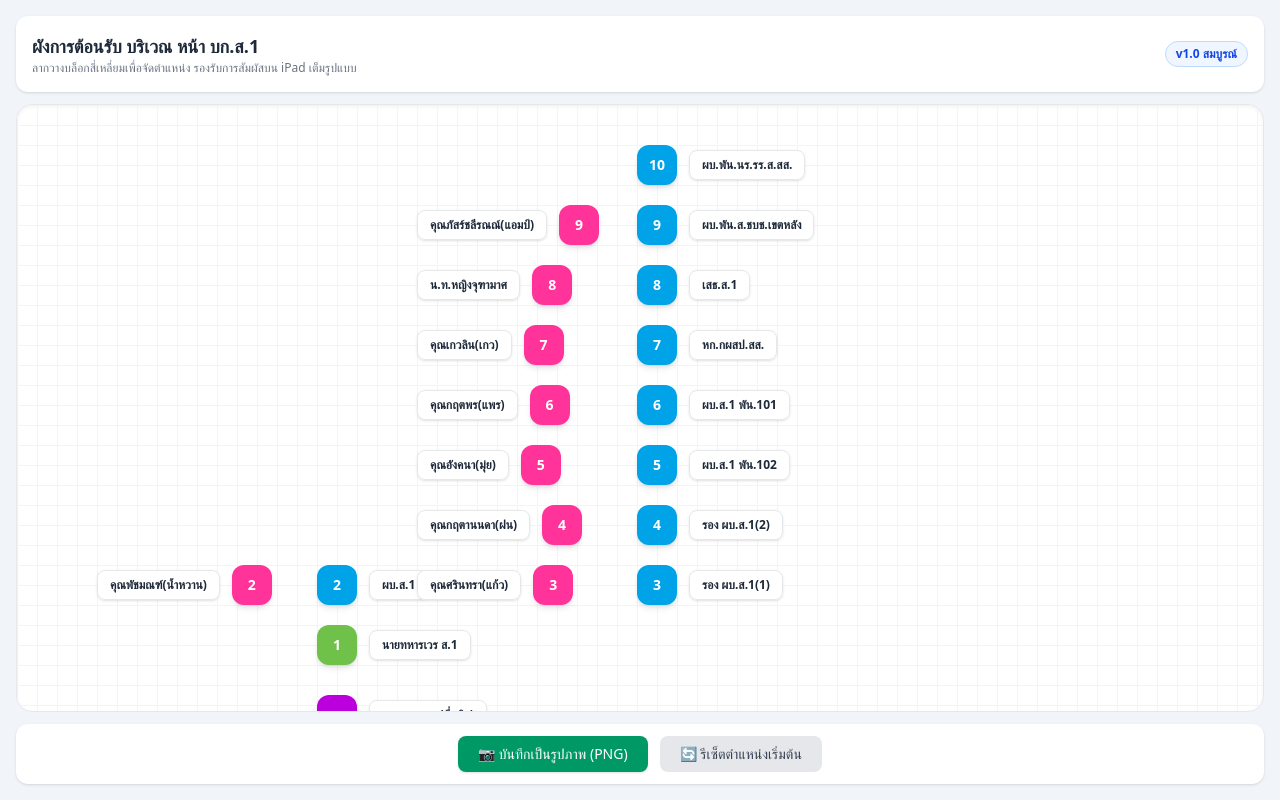
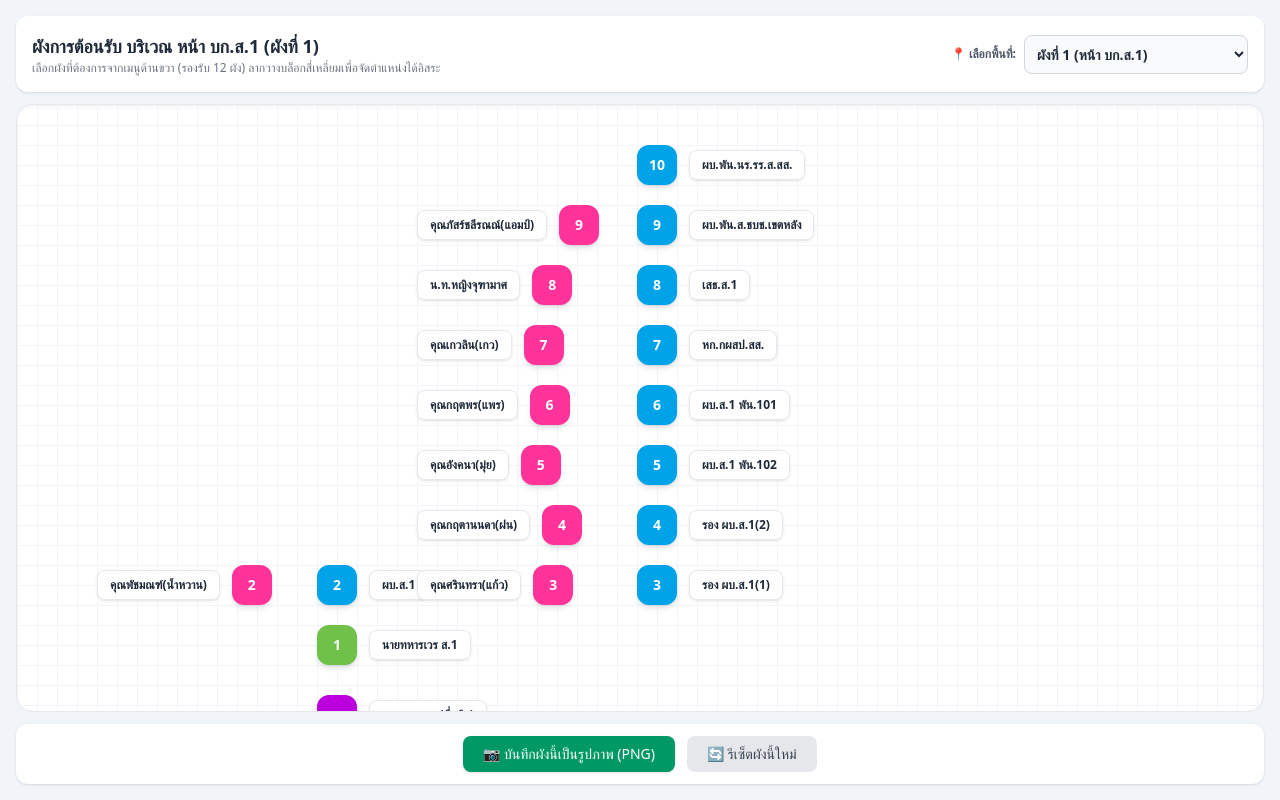
Before and after one commit to theerakankh-collab/Burachatr, a plain HTML site: page index.html in a window 1280 px wide. Drawn offline with nearby package versions, Linux system fonts and the light colour scheme.

Commit message:
Enhance layout title and add layout selection
Updated the title and added layout selection functionality with 12 options. Enhanced layout rendering and export features.

```diff
--- a/index.html
+++ b/index.html
@@ -3,7 +3,7 @@
 <head>
     <meta charset="UTF-8">
     <meta name="viewport" content="width=device-width, initial-scale=1.0, maximum-scale=1.0, user-scalable=no">
-    <title>โปรแกรมจัดผังต้อนรับ บก.ส.1</title>
+    <title>โปรแกรมจัดผังต้อนรับ บก.ส.1 (12 ผังพื้นที่)</title>
     <script src="https://cdn.jsdelivr.net/npm/@tailwindcss/browser@4"></script>
     <script src="https://cdnjs.cloudflare.com/ajax/libs/html2canvas/1.4.1/html2canvas.min.js"></script>
     <style>
@@ -13,12 +13,29 @@
 </head>
 <body class="bg-slate-100 w-screen h-screen flex flex-col p-4 font-sans select-none">
 
-    <div class="bg-white p-4 rounded-xl shadow-sm mb-3 flex justify-between items-center shrink-0">
+    <div class="bg-white p-4 rounded-xl shadow-sm mb-3 flex flex-col sm:flex-row justify-between items-start sm:items-center gap-3 shrink-0">
         <div>
-            <h1 class="text-lg font-bold text-gray-800">ผังการต้อนรับ บริเวณ หน้า บก.ส.1</h1>
-            <p class="text-xs text-gray-500">ลากวางบล็อกสี่เหลี่ยมเพื่อจัดตำแหน่ง รองรับการสัมผัสบน iPad เต็มรูปแบบ</p>
+            <h1 id="layout-title" class="text-lg font-bold text-gray-800">ผังการต้อนรับ บริเวณ หน้า บก.ส.1 (ผังที่ 1)</h1>
+            <p class="text-xs text-gray-500">เลือกผังที่ต้องการจากเมนูด้านขวา (รองรับ 12 ผัง) ลากวางบล็อกสี่เหลี่ยมเพื่อจัดตำแหน่งได้อิสระ</p>
         </div>
-        <span class="bg-blue-50 text-blue-700 text-xs font-semibold px-2.5 py-1 rounded-full border border-blue-200">v1.0 สมบูรณ์</span>
+
+        <div class="flex items-center gap-2 w-full sm:w-auto">
+            <label for="layout-select" class="text-xs font-bold text-gray-600 whitespace-nowrap">📍 เลือกพื้นที่:</label>
+            <select id="layout-select" onchange="switchLayout(this.value)" class="bg-slate-50 border border-gray-300 text-gray-800 text-sm rounded-lg focus:ring-blue-500 focus:border-blue-500 block w-full sm:w-56 p-2 font-semibold">
+                <option value="area1">ผังที่ 1 (หน้า บก.ส.1)</option>
+                <option value="area2">ผังที่ 2</option>
+                <option value="area3">ผังที่ 3</option>
+                <option value="area4">ผังที่ 4</option>
+                <option value="area5">ผังที่ 5</option>
+                <option value="area6">ผังที่ 6</option>
+                <option value="area7">ผังที่ 7</option>
+                <option value="area8">ผังที่ 8</option>
+                <option value="area9">ผังที่ 9</option>
+                <option value="area10">ผังที่ 10</option>
+                <option value="area11">ผังที่ 11</option>
+                <option value="area12">ผังที่ 12</option>
+            </select>
+        </div>
     </div>
 
     <div id="canvas" class="flex-1 bg-white border border-gray-200 rounded-2xl relative overflow-hidden shadow-inner">
@@ -27,17 +44,16 @@
 
     <div class="mt-3 p-3 bg-white rounded-xl shadow-sm flex gap-3 justify-center shrink-0 z-50">
         <button onclick="exportToPNG()" class="bg-emerald-600 hover:bg-emerald-700 text-white font-medium text-sm px-5 py-2 rounded-lg shadow-sm active:scale-95 transition-transform flex items-center gap-2">
-            📷 บันทึกเป็นรูปภาพ (PNG)
+            📷 บันทึกผังนี้เป็นรูปภาพ (PNG)
         </button>
-        <button onclick="resetLayout()" class="bg-gray-200 hover:bg-gray-300 text-gray-700 font-medium text-sm px-5 py-2 rounded-lg active:scale-95 transition-transform">
-            🔄 รีเซ็ตตำแหน่งเริ่มต้น
+        <button onclick="resetCurrentLayout()" class="bg-gray-200 hover:bg-gray-300 text-gray-700 font-medium text-sm px-5 py-2 rounded-lg active:scale-95 transition-transform">
+            🔄 รีเซ็ตผังนี้ใหม่
         </button>
     </div>
 
     <script>
-        // ข้อมูลตำแหน่งตัวเลขและรายชื่อทั้งหมดอ้างอิงตามภาพตัวอย่างสี่เหลี่ยมจัตุรัส
-        const defaultPersonnel = [
-            // ฝั่งผู้บังคับบัญชาและหน่วยขึ้นตรง (สีฟ้า)
+        // ข้อมูลกำลังพลชุดเริ่มต้น (ใช้เป็นค่า Default สำหรับผังเปล่า)
+        const defaultPersonnelList = [
             { id: '10', name: 'ผบ.พัน.นร.รร.ส.สส.', color: 'bg-[#00a2e8]', x: 620, y: 40 },
             { id: '9', name: 'ผบ.พัน.ส.ชบช.เขตหลัง', color: 'bg-[#00a2e8]', x: 620, y: 100 },
             { id: '8', name: 'เสธ.ส.1', color: 'bg-[#00a2e8]', x: 620, y: 160 },
@@ -47,8 +63,6 @@
             { id: '4', name: 'รอง ผบ.ส.1(2)', color: 'bg-[#00a2e8]', x: 620, y: 400 },
             { id: '3', name: 'รอง ผบ.ส.1(1)', color: 'bg-[#00a2e8]', x: 620, y: 460 },
             { id: '2', name: 'ผบ.ส.1', color: 'bg-[#00a2e8]', x: 300, y: 460 },
-
-            // ฝั่งเจ้าหน้าที่/ผู้ติดตาม (สีชมพู)
             { id: '9', name: 'คุณภัสร์ชลีรณณ์(แอมป์)', color: 'bg-[#ff3399]', isPink: true, x: 400, y: 100 },
             { id: '8', name: 'น.ท.หญิงจุฑามาศ', color: 'bg-[#ff3399]', isPink: true, x: 400, y: 160 },
             { id: '7', name: 'คุณเกวลิน(เกว)', color: 'bg-[#ff3399]', isPink: true, x: 400, y: 220 },
@@ -57,37 +71,51 @@
             { id: '4', name: 'คุณกฤตานนดา(ฝน)', color: 'bg-[#ff3399]', isPink: true, x: 400, y: 400 },
             { id: '3', name: 'คุณศรินทรา(แก้ว)', color: 'bg-[#ff3399]', isPink: true, x: 400, y: 460 },
             { id: '2', name: 'คุณพัชมณฑ์(น้ำหวาน)', color: 'bg-[#ff3399]', isPink: true, x: 80, y: 460 },
-
-            // นายทหารเวร (สีเขียว)
             { id: '1', name: 'นายทหารเวร ส.1', color: 'bg-[#70c14a]', x: 300, y: 520 },
-
-            // หน่วยสนับสนุนอื่นๆ (สีม่วง)
             { id: '', name: 'คุณจารุวรรณ(พี่หนิง)', color: 'bg-[#bc00dd]', isPurple: true, x: 300, y: 590 }
         ];
 
+        // 1. คลังข้อมูลรองรับครบ 12 ผัง (ผังที่ 1 ล็อกพิกัดตามรูปเดิม ส่วนผังที่ 2-12 ตั้งค่าเริ่มต้นไว้ให้ลากวางใหม่)
+        const layoutsData = {
+            area1: { title: "ผังการต้อนรับ บริเวณ หน้า บก.ส.1 (ผังที่ 1)", personnel: JSON.parse(JSON.stringify(defaultPersonnelList)) },
+            area2: { title: "พื้นที่จัดผังที่ 2", personnel: JSON.parse(JSON.stringify(defaultPersonnelList)) },
+            area3: { title: "พื้นที่จัดผังที่ 3", personnel: JSON.parse(JSON.stringify(defaultPersonnelList)) },
+            area4: { title: "พื้นที่จัดผังที่ 4", personnel: JSON.parse(JSON.stringify(defaultPersonnelList)) },
+            area5: { title: "พื้นที่จัดผังที่ 5", personnel: JSON.parse(JSON.stringify(defaultPersonnelList)) },
+            area6: { title: "พื้นที่จัดผังที่ 6", personnel: JSON.parse(JSON.stringify(defaultPersonnelList)) },
+            area7: { title: "พื้นที่จัดผังที่ 7", personnel: JSON.parse(JSON.stringify(defaultPersonnelList)) },
+            area8: { title: "พื้นที่จัดผังที่ 8", personnel: JSON.parse(JSON.stringify(defaultPersonnelList)) },
+            area9: { title: "พื้นที่จัดผังที่ 9", personnel: JSON.parse(JSON.stringify(defaultPersonnelList)) },
+            area10: { title: "พื้นที่จัดผังที่ 10", personnel: JSON.parse(JSON.stringify(defaultPersonnelList)) },
+            area11: { title: "พื้นที่จัดผังที่ 11", personnel: JSON.parse(JSON.stringify(defaultPersonnelList)) },
+            area12: { title: "พื้นที่จัดผังที่ 12", personnel: JSON.parse(JSON.stringify(defaultPersonnelList)) }
+        };
+
+        let currentLayoutKey = 'area1';
         const canvas = document.getElementById('canvas');
+        const layoutTitleElement = document.getElementById('layout-title');
 
-        function renderElements(data) {
+        // 2. ฟังก์ชันวาดและควบคุมวัตถุบนกระดาน
+        function renderLayout(layoutKey) {
             canvas.querySelectorAll('.draggable').forEach(el => el.remove());
 
-            data.forEach(person => {
+            const currentLayout = layoutsData[layoutKey];
+            layoutTitleElement.innerText = currentLayout.title;
+
+            currentLayout.personnel.forEach(person => {
                 const container = document.createElement('div');
                 container.className = 'draggable flex items-center gap-3 select-none z-10';
                 container.style.left = person.x + 'px';
                 container.style.top = person.y + 'px';
 
-                // สี่เหลี่ยมจัตุรัสแสดงหมายเลข (ตามสั่ง)
                 const square = document.createElement('div');
-                // หากเป็นสีม่วงพี่หนิงที่ไม่มีเลข ให้ทำเป็นสี่เหลี่ยมเปล่าขนาดเท่ากัน
                 square.className = `w-10 h-10 rounded-xl ${person.color} text-white flex items-center justify-center font-bold shadow-md text-sm shrink-0`;
                 square.innerText = person.id;
 
-                // ข้อความชื่อตำแหน่ง
                 const label = document.createElement('div');
                 label.className = 'bg-white/90 backdrop-blur-xs px-3 py-1.5 rounded-lg shadow-sm border border-gray-200 text-xs font-bold text-gray-800 whitespace-nowrap';
                 label.innerText = person.name;
 
-                // จัดเรียงทิศทางไอคอนสี่เหลี่ยม: หากเป็นบล็อกฝั่งชมพูให้สี่เหลี่ยมอยู่ขวา ชื่ออยู่ซ้าย ตามแบบรูปเป๊ะๆ
                 if (person.isPink) {
                     container.appendChild(label);
                     container.appendChild(square);
@@ -98,7 +126,7 @@
 
                 canvas.appendChild(container);
 
-                // ระบบควบคุมการ Drag & Drop บน iPad หน้าจอสัมผัส
+                // ระบบลากวาง (Drag & Drop) สำหรับหน้าจอสัมผัส iPad / โทรศัพท์มือถือ
                 let isDragging = false;
                 let startX, startY;
 
@@ -122,7 +150,6 @@
                     let newX = clientX - startX;
                     let newY = clientY - startY;
 
-                    // ล็อกขอบเขตไม่ให้ลากหลุดออกนอกตารางกระดาน
                     const maxW = canvas.clientWidth - container.clientWidth;
                     const maxH = canvas.clientHeight - container.clientHeight;
                     newX = Math.max(10, Math.min(newX, maxW - 10));
@@ -130,6 +157,10 @@
 
                     container.style.left = newX + 'px';
                     container.style.top = newY + 'px';
+
+                    // บันทึกค่าตำแหน่งพิกัดลงในผังพื้นที่นั้นๆ ชั่วคราว
+                    person.x = newX;
+                    person.y = newY;
                 }
 
                 function stopDrag() {
@@ -147,27 +178,39 @@
             });
         }
 
-        // ฟังก์ชันสั่ง Export พื้นที่จัดผังออกมาเป็นรูปภาพบันทึกลงเครื่อง
+        // 3. ฟังก์ชันสลับผัง
+        function switchLayout(layoutKey) {
+            currentLayoutKey = layoutKey;
+            renderLayout(layoutKey);
+        }
+
+        // ฟังก์ชันสั่ง Export พื้นที่จัดผังเป็นรูปภาพ PNG
         function exportToPNG() {
-            const toolBar = document.querySelector('.mt-3');
-            toolBar.style.display = 'none'; // ซ่อนปุ่มกดชั่วคราวขณะถ่ายภาพ
+            const uiHeader = document.querySelector('.shrink-0');
+            const uiFooter = document.querySelector('.mt-3');
+
+            uiHeader.style.visibility = 'hidden';
+            uiFooter.style.visibility = 'hidden';
 
             html2canvas(document.body, { scale: 2 }).then(canvasImage => {
                 const link = document.createElement('a');
-                link.download = 'ผังการต้อนรับ_หน้า_บก.ส.1.png';
+                const titleText = layoutsData[currentLayoutKey].title;
+                link.download = `${titleText}.png`;
                 link.href = canvasImage.toDataURL('image/png');
                 link.click();
-                toolBar.style.display = 'flex'; // ดึงปุ่มกดกลับมา
+
+                uiHeader.style.visibility = 'visible';
+                uiFooter.style.visibility = 'visible';
             });
         }
 
-        // ฟังก์ชันรีเซ็ตกลับค่าตำแหน่งเดิม
-        function resetLayout() {
-            renderElements(defaultPersonnel);
+        // รีเซ็ตผังปัจจุบัน
+        function resetCurrentLayout() {
+            location.reload();
         }
 
-        // สั่งรันครั้งแรกเมื่อโหลดหน้าเว็บ
-        renderElements(defaultPersonnel);
+        // รันหน้าจอเริ่มต้น
+        renderLayout(currentLayoutKey);
     </script>
 </body>
 </html>
```
